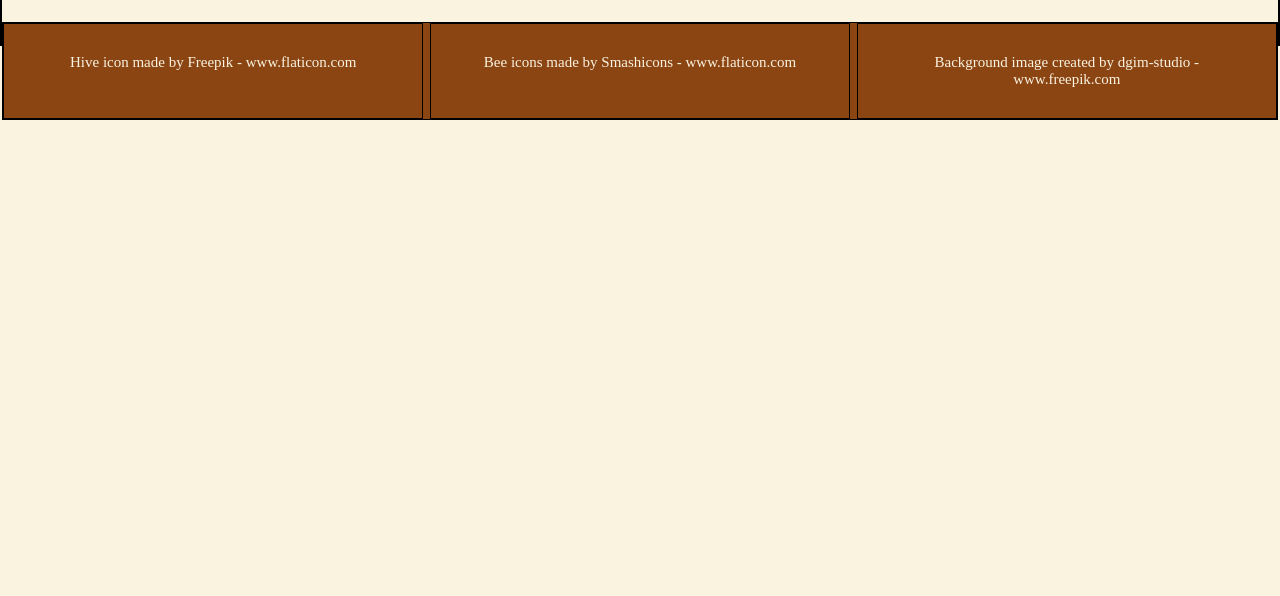
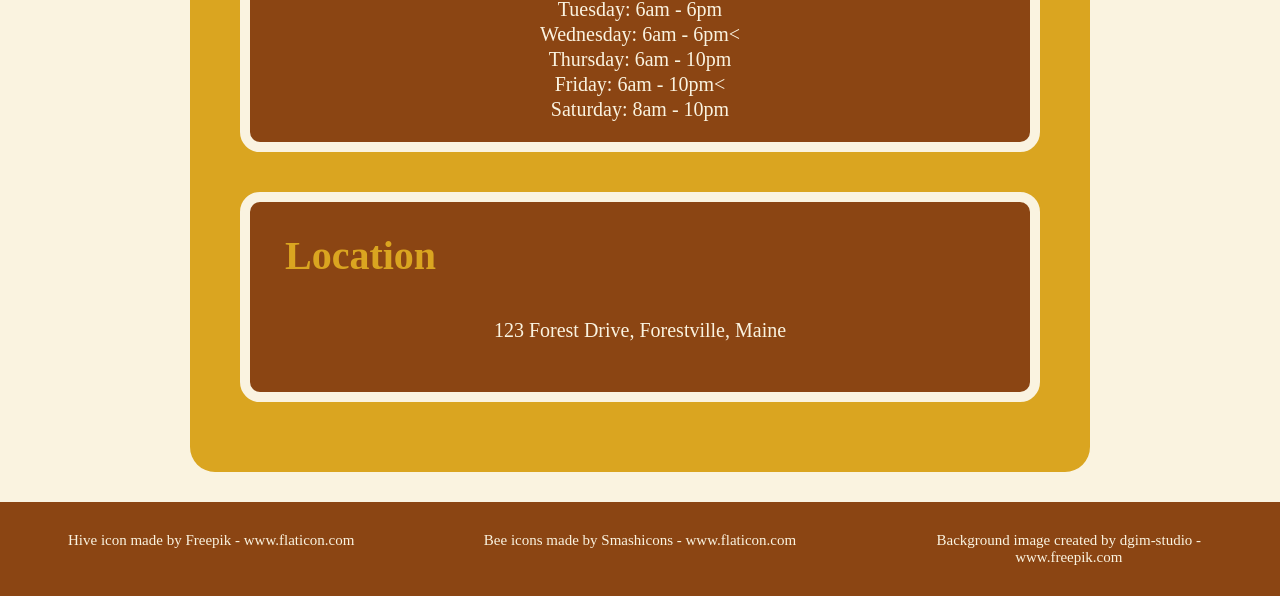
Before and after one commit to SaiefB/Project-Restaurant-Page, a website built with webpack: page src/template.html in a window 1280 px wide. Shown: the part 756-1352 px from the top of the page. Before the commit the page ends 876 px from the top, so only its background shows below. Built offline with nearby package versions, Linux system fonts and the light colour scheme.

Commit message:
Home module completed

```diff
--- a/src/home.js
+++ b/src/home.js
@@ -19,9 +19,51 @@ function initialPageLoad() {
     welcomePara.textContent = "Nestled in the heart of rustic charm, The Moose & Maple is your cozy mountain retreat for a hearty breakfast and memorable moments. From golden stacks of pancakes drizzled with pure maple syrup to freshly brewed coffee served with a side of mountain serenity, we bring the warmth of a lodge right to your table.";
     welcomeSectionContainer.appendChild(welcomePara);
 
-    const homeSectionContainer = document.createElement("div");
-    homeSectionContainer.className = "sectionContainer";
-    contentDiv.appendChild(homeSectionContainer);
+    const hoursSectionContainer = document.createElement("div");
+    hoursSectionContainer.className = "sectionContainer";
+    contentDiv.appendChild (hoursSectionContainer);
+
+    const hoursTitle = document.createElement("h2")
+    hoursTitle.textContent = "Hours"
+    hoursSectionContainer.appendChild(hoursTitle)
+
+    const hoursUL = document.createElement("ul");
+    hoursSectionContainer.appendChild(hoursUL);
+
+
+    const hoursLISun = document.createElement("li");
+    const hoursLIMon = document.createElement("li");
+    const hoursLITue = document.createElement("li");
+    const hoursLIWed = document.createElement("li");
+    const hoursLIThu = document.createElement("li");
+    const hoursLIFri = document.createElement("li");
+    const hoursLISat = document.createElement("li");
+    hoursLISun.textContent = "Sunday: 8am - 8pm";
+    hoursLIMon.textContent = "Monday: 6am - 6pm";
+    hoursLITue.textContent = "Tuesday: 6am - 6pm";
+    hoursLIWed.textContent = "Wednesday: 6am - 6pm<";
+    hoursLIThu.textContent = "Thursday: 6am - 10pm";
+    hoursLIFri.textContent = "Friday: 6am - 10pm<";
+    hoursLISat.textContent = "Saturday: 8am - 10pm";
+    hoursUL.appendChild(hoursLISun)
+    hoursUL.appendChild(hoursLIMon)
+    hoursUL.appendChild(hoursLITue)
+    hoursUL.appendChild(hoursLIWed)
+    hoursUL.appendChild(hoursLIThu)
+    hoursUL.appendChild(hoursLIFri)
+    hoursUL.appendChild(hoursLISat)
+
+    const locationSectionContainer = document.createElement("div")
+    locationSectionContainer.className = "sectionContainer";
+    contentDiv.appendChild(locationSectionContainer);
+
+    const locationTitle = document.createElement("h2");
+    locationTitle.textContent = "Location";
+    locationSectionContainer.appendChild(locationTitle);
+
+    const locationPara = document.createElement("p");
+    locationPara.textContent = "123 Forest Drive, Forestville, Maine";
+    locationSectionContainer.appendChild(locationPara);
 }
 
 export {
--- a/src/styles.css
+++ b/src/styles.css
@@ -5,7 +5,7 @@
 *{
   margin: 0;
   padding: 0;
-  border: 1px solid black;
+  /* border: 1px solid black; */
   box-sizing: border-box;
 }
 
```
